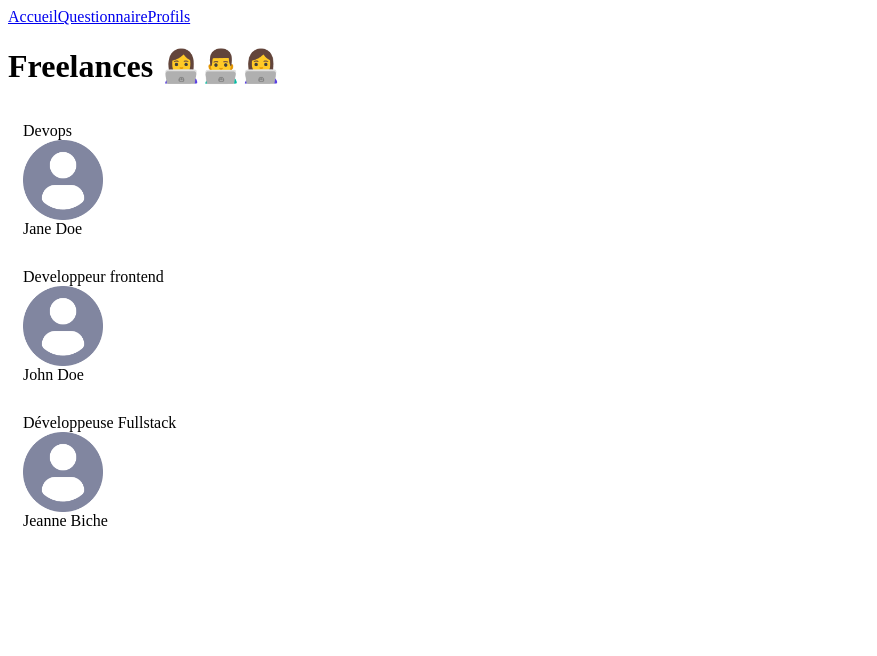
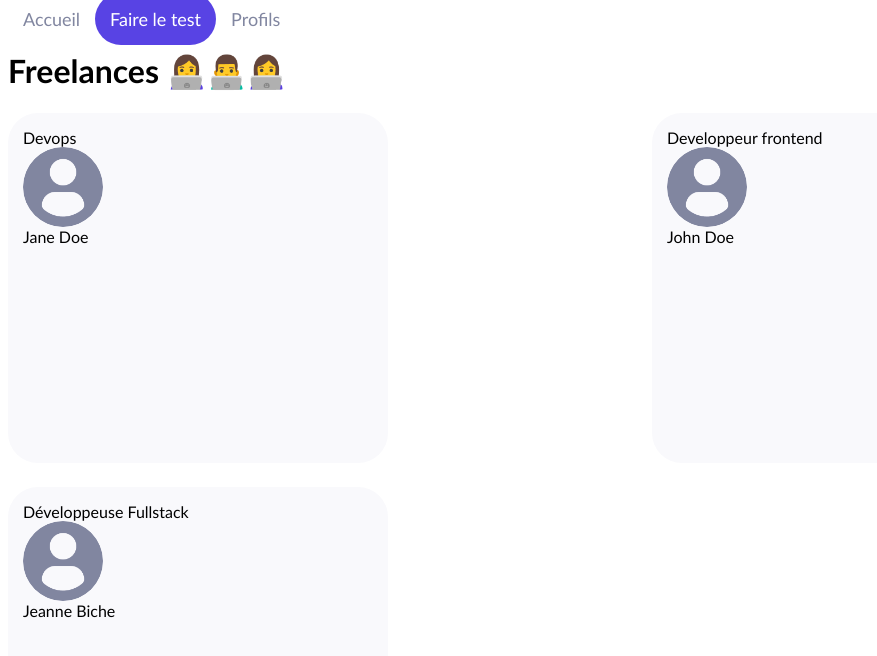
Before and after one commit to hermannleboss/shiny-agency, a React (Create React App) app: page /freelances in a window 1280 px wide. Shown: the top 656 px of the page, without its empty margins (0-877 px from the left). Built offline with nearby package versions, Linux system fonts and the light colour scheme; the HTML template or start-up script is replaced by a standard one.

Commit message:
P1C4 use of styled-component

```diff
--- a/package.json
+++ b/package.json
@@ -12,6 +12,7 @@
     "react-dom": "^17.0.2",
     "react-router-dom": "^6.2.1",
     "react-scripts": "^2.1.3",
+    "styled-components": "^5.3.3",
     "web-vitals": "^2.1.2"
   },
   "scripts": {
--- a/src/components/Card/index.jsx
+++ b/src/components/Card/index.jsx
@@ -1,15 +1,35 @@
 import React from 'react'
 import PropTypes from 'prop-types'
 import DefaultPicture from '../../assets/profile.png'
+import styled from 'styled-components'
+import colors from '../../utils/style/colors'
 
-
+const CardLabel = styled.span``
+const CardImage = styled.img`
+    height: 80px;
+    width: 80px;
+    border-radius: 50%;
+`
+const CardWrapper = styled.div`
+    display: flex;
+    flex-direction: column;
+    padding: 15px;
+    background-color: ${colors.backgroundLight};
+    border-radius: 30px;
+    width: 350px;
+    transition: 200ms;
+    &:hover {
+        cursor: pointer;
+        box-shadow: 2px 2px 10px #e2e3e9;
+    }
+`
 function Card({ label, title, picture }) {
   return (
-    <div style={{ display: 'flex', flexDirection: 'column', padding: 15 }}>
-      <span>{label}</span>
-      <img src={picture} alt="freelance" height={80} width={80} />
+    <CardWrapper>
+      <CardLabel>{label}</CardLabel>
+      <CardImage src={picture} alt="freelance" />
       <span>{title}</span>
-    </div>
+    </CardWrapper>
   )
 }
 
--- a/src/components/Header/index.jsx
+++ b/src/components/Header/index.jsx
@@ -1,12 +1,25 @@
 import React from 'react'
 import { Link } from 'react-router-dom'
+import styled from 'styled-components'
+import colors from '../../utils/style/colors'
+const StyledLink = styled(Link)`
+  padding: 15px;
+  color: #8186a0;
+  text-decoration: none;
+  font-size: 18px;
+  ${props =>
+          props.$isFullLink &&
+          `color: white; border-radius: 30px; background-color: ${colors.primary};`}
+`
 
 function Header() {
   return (
     <nav>
-      <Link to='/'>Accueil</Link>
-      <Link to='/survey/1'>Questionnaire</Link>
-      <Link to="/freelances">Profils</Link>
+      <StyledLink to='/'>Accueil</StyledLink>
+      <StyledLink to='/survey/1' $isFullLink>
+        Faire le test
+      </StyledLink>
+      <StyledLink to='/freelances'>Profils</StyledLink>
     </nav>
   )
 }
--- a/src/index.jsx
+++ b/src/index.jsx
@@ -7,11 +7,17 @@
 import Error from './components/Error'
 import Freelances from './pages/Freelances'
 import Results from './pages/Results'
+import { createGlobalStyle } from 'styled-components'
 
 const rootElement = document.getElementById('root')
-
+const GlobalStyle = createGlobalStyle`
+    div {
+        font-family: 'Trebuchet MS', Helvetica, sans-serif;
+    }
+`
 render(
   <Router>
+    <GlobalStyle />
     <Header />
     <Routes>
       <Route path='/' element={<Home />} />
--- a/src/pages/Freelances/index.jsx
+++ b/src/pages/Freelances/index.jsx
@@ -1,5 +1,6 @@
 import React from 'react'
 import Card from '../../components/Card'
+import styled from 'styled-components'
 
 const freelanceProfiles = [
   {
@@ -15,11 +16,17 @@
     jobTitle: 'Développeuse Fullstack'
   }
 ]
-
+const CardsContainer = styled.div`
+    display: grid;
+    gap: 24px;
+    grid-template-rows: 350px 350px;
+    grid-template-columns: repeat(2, 1fr);
+`
 function Freelances() {
   return (
     <div>
       <h1>Freelances 👩‍💻👨‍💻👩‍💻</h1>
+      <CardsContainer>
         {freelanceProfiles.map((profile, index) => (
           <Card
             key={`${profile.name}-${index}`}
@@ -27,6 +34,7 @@
             title={profile.name}
           />
         ))}
+      </CardsContainer>
     </div>
   )
 }
--- /dev/null
+++ b/src/utils/style/colors.js
@@ -0,0 +1,7 @@
+const colors = {
+  primary: '#5843E4',
+  secondary: '#8186A0',
+  backgroundLight: '#F9F9FC',
+}
+
+export default colors
```
Also changed, not shown: 1 other file (tests, documents, lock files or other folders). Lines whose indentation alone changed are shown as unchanged.
